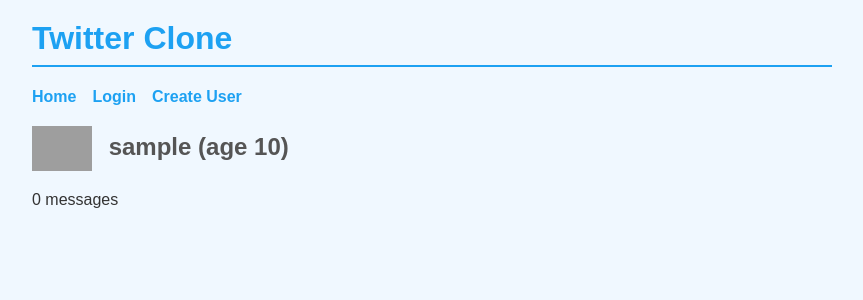
After one commit to NicoLS18/twitter, a FastAPI app: template templates/user.html in a window 1280 px wide. The commit adds this page. Shown: the top 300 px of the page, without its empty margins (208-1071 px from the left). Run offline with FastAPI, Linux system fonts and the light colour scheme; the template is opened without the code that fills it: most values are stand-ins (such as "Sample title", 1, 10 or a date in 2020); grey boxes are pictures that could not be loaded.

Commit message:
Add message search, delete messages, and user profile pages

```diff
--- a/main.py
+++ b/main.py
@@ -20,20 +20,29 @@ def get_username(request: Request):
 
 
 @app.get('/', response_class=HTMLResponse)
-async def index(request: Request):
+async def index(request: Request, q: str = None):
     username = get_username(request)
     is_logged_in = username is not None
 
     con = sqlite3.connect('twitter_clone.db')
     cur = con.cursor()
-    cur.execute("""
-        SELECT messages.message, messages.created_at, users.username, users.age
-        FROM messages
-        JOIN users ON messages.sender_id = users.id
-        ORDER BY messages.created_at DESC
-    """)
+    if q:
+        cur.execute("""
+            SELECT messages.id, messages.message, messages.created_at, users.username, users.age
+            FROM messages
+            JOIN users ON messages.sender_id = users.id
+            WHERE messages.message LIKE ?
+            ORDER BY messages.created_at DESC
+        """, (f'%{q}%',))
+    else:
+        cur.execute("""
+            SELECT messages.id, messages.message, messages.created_at, users.username, users.age
+            FROM messages
+            JOIN users ON messages.sender_id = users.id
+            ORDER BY messages.created_at DESC
+        """)
     messages = [
-        {'message': row[0], 'created_at': row[1], 'username': row[2], 'age': row[3]}
+        {'id': row[0], 'message': row[1], 'created_at': row[2], 'username': row[3], 'age': row[4]}
         for row in cur.fetchall()
     ]
     con.close()
@@ -43,7 +52,9 @@ async def index(request: Request):
         name='index.html',
         context={
             'is_logged_in': is_logged_in,
+            'username': username,
             'messages': messages,
+            'q': q or '',
         }
     )
 
@@ -172,6 +183,63 @@ async def create_user_post(
     return response
 
 
+@app.post('/delete_message/{message_id}')
+async def delete_message(request: Request, message_id: int):
+    username = get_username(request)
+    if username is None:
+        return RedirectResponse(url='/login', status_code=303)
+
+    con = sqlite3.connect('twitter_clone.db')
+    cur = con.cursor()
+    cur.execute("""
+        DELETE FROM messages
+        WHERE id = ? AND sender_id = (SELECT id FROM users WHERE username = ?)
+    """, (message_id, username))
+    con.commit()
+    con.close()
+
+    return RedirectResponse(url='/', status_code=303)
+
+
+@app.get('/user/{profile_username}', response_class=HTMLResponse)
+async def user_profile(request: Request, profile_username: str):
+    username = get_username(request)
+    is_logged_in = username is not None
+
+    con = sqlite3.connect('twitter_clone.db')
+    cur = con.cursor()
+    cur.execute('SELECT id, age FROM users WHERE username = ?', (profile_username,))
+    user = cur.fetchone()
+    if user is None:
+        con.close()
+        return HTMLResponse('User not found', status_code=404)
+
+    cur.execute("""
+        SELECT messages.id, messages.message, messages.created_at, users.age
+        FROM messages
+        JOIN users ON messages.sender_id = users.id
+        WHERE users.username = ?
+        ORDER BY messages.created_at DESC
+    """, (profile_username,))
+    messages = [
+        {'id': row[0], 'message': row[1], 'created_at': row[2], 'age': row[3], 'username': profile_username}
+        for row in cur.fetchall()
+    ]
+    con.close()
+
+    return templates.TemplateResponse(
+        request=request,
+        name='user.html',
+        context={
+            'is_logged_in': is_logged_in,
+            'username': username,
+            'profile_username': profile_username,
+            'profile_age': user[1],
+            'messages': messages,
+        }
+    )
+
+
 @app.get('/messages.json')
 async def messages_json():
     con = sqlite3.connect('twitter_clone.db')
--- /dev/null
+++ b/templates/user.html
@@ -0,0 +1,21 @@
+{% extends 'base.html' %}
+{% block concent %}
+<h2>
+    <img src="https://robohash.org/{{ profile_username }}" width="60" style="vertical-align:middle; margin-right:10px;">
+    {{ profile_username }}{% if profile_age %} (age {{ profile_age }}){% endif %}
+</h2>
+
+<p>{{ messages|length }} message{{ 's' if messages|length != 1 else '' }}</p>
+
+{% for msg in messages %}
+<div>
+    <p style="color:#888; font-size:0.9em;">{{ msg.created_at }}</p>
+    <p>{{ msg.message }}</p>
+    {% if msg.username == username %}
+    <form method="post" action="/delete_message/{{ msg.id }}" style="display:inline;">
+        <button type="submit" onclick="return confirm('Delete this message?')">Delete</button>
+    </form>
+    {% endif %}
+</div>
+{% endfor %}
+{% endblock %}
```
Also changed, not shown: templates/index.html (+12 -2 lines).
